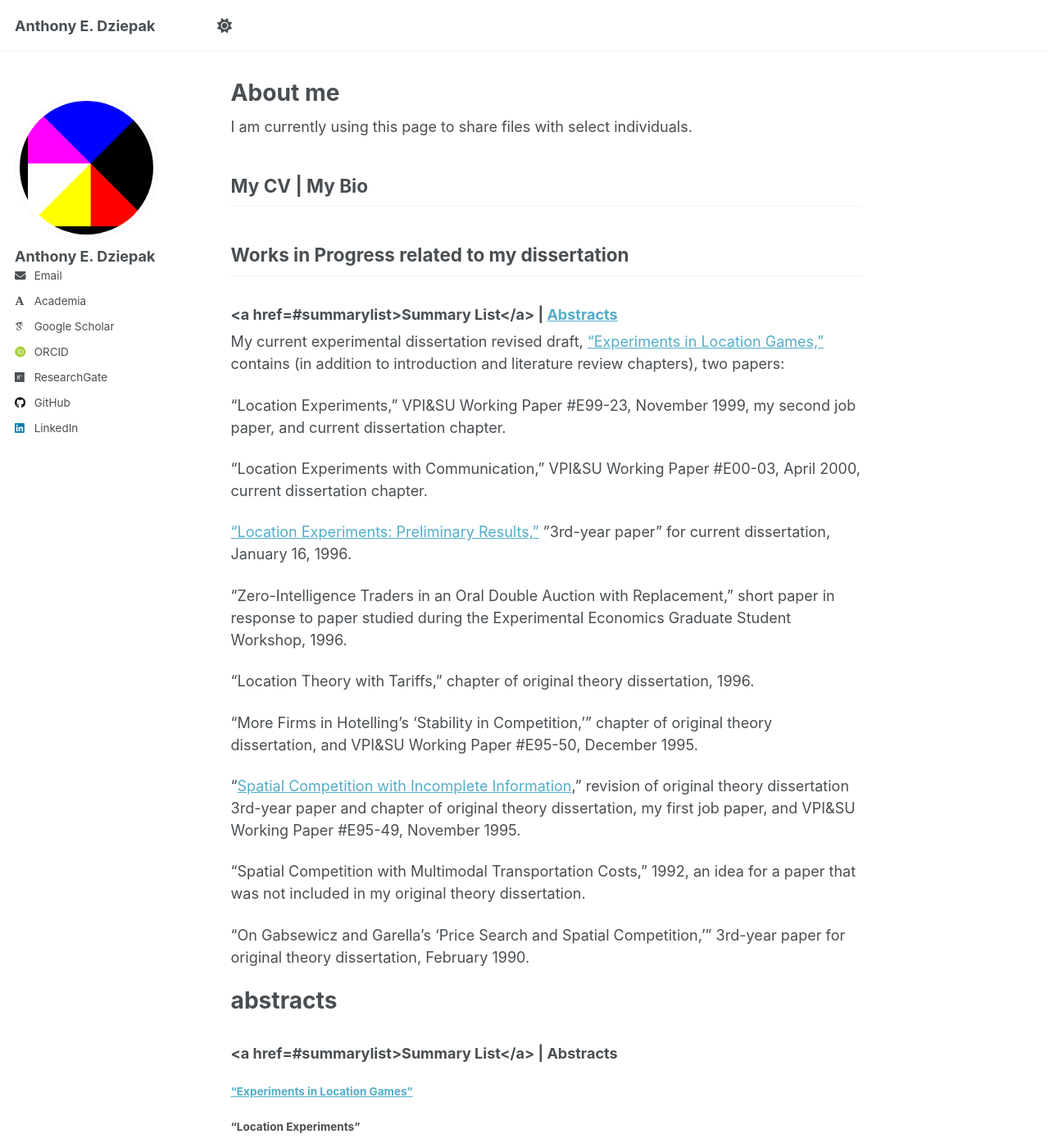
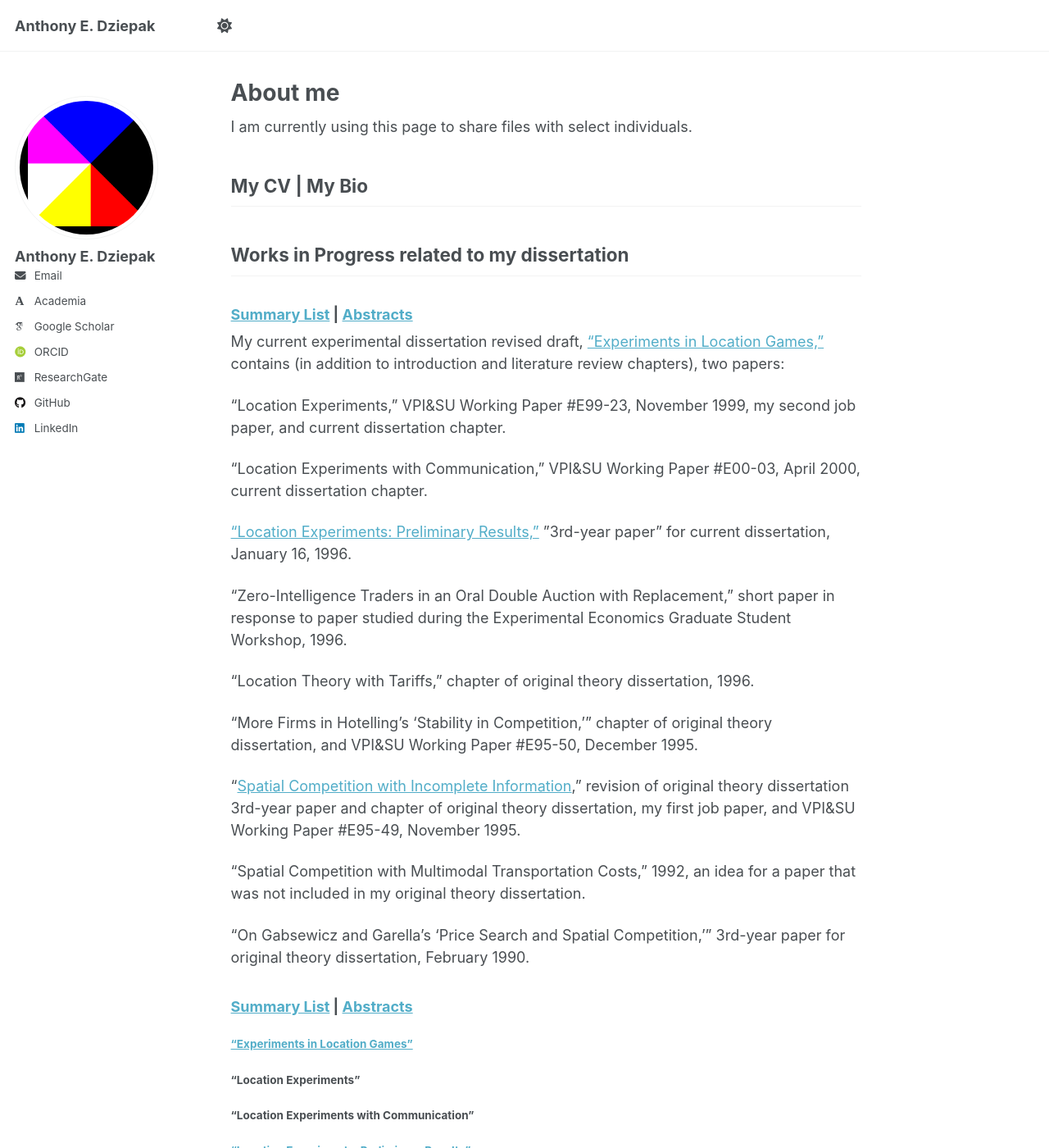
Before and after one commit to AEDziepak/AEDziepak.github.io, a Jekyll site: the page built from _pages/about.md, in a window 1280 px wide and 1400 px high. Shown: the whole window at 82% size. Built offline with Jekyll 4.4.1, drawn with Linux system fonts in a browser that asks for light colours; some web fonts are replaced; a script that is not in the unit is left out.

Commit message:
Update about.md

```diff
--- a/_pages/about.md
+++ b/_pages/about.md
@@ -13,9 +13,7 @@ I am currently using this page to share files with select individuals.
 
 ## Works in Progress related to my dissertation
 
-<a id=summarylist>
-
-### <a href=#summarylist>Summary List</a> | [Abstracts](#Abstracts)
+### [Summary List](###Summary-List) | [Abstracts](### Abstracts)
 
 My current experimental dissertation revised draft, <a href="https:\\aedziepak.github.io\files\Dziepak_AE_D_2025.pdf">"Experiments in Location Games,"</a> contains (in addition to introduction and literature review chapters), two papers:
 
@@ -47,9 +45,8 @@ paper that was not included in my original theory dissertation.
 “On Gabsewicz and Garella’s ‘Price Search and Spatial Competition,’” 3rd-year paper
 for original theory dissertation, February 1990.
 
-# abstracts
 
-### <a href=#summarylist>Summary List</a> | Abstracts
+### [Summary List](###Summary-List) | [Abstracts](### Abstracts)
 
 #### <a href="https:\\aedziepak.github.io\files\Dziepak_AE_D_2025.pdf">"Experiments in Location Games"</a>
 
```
